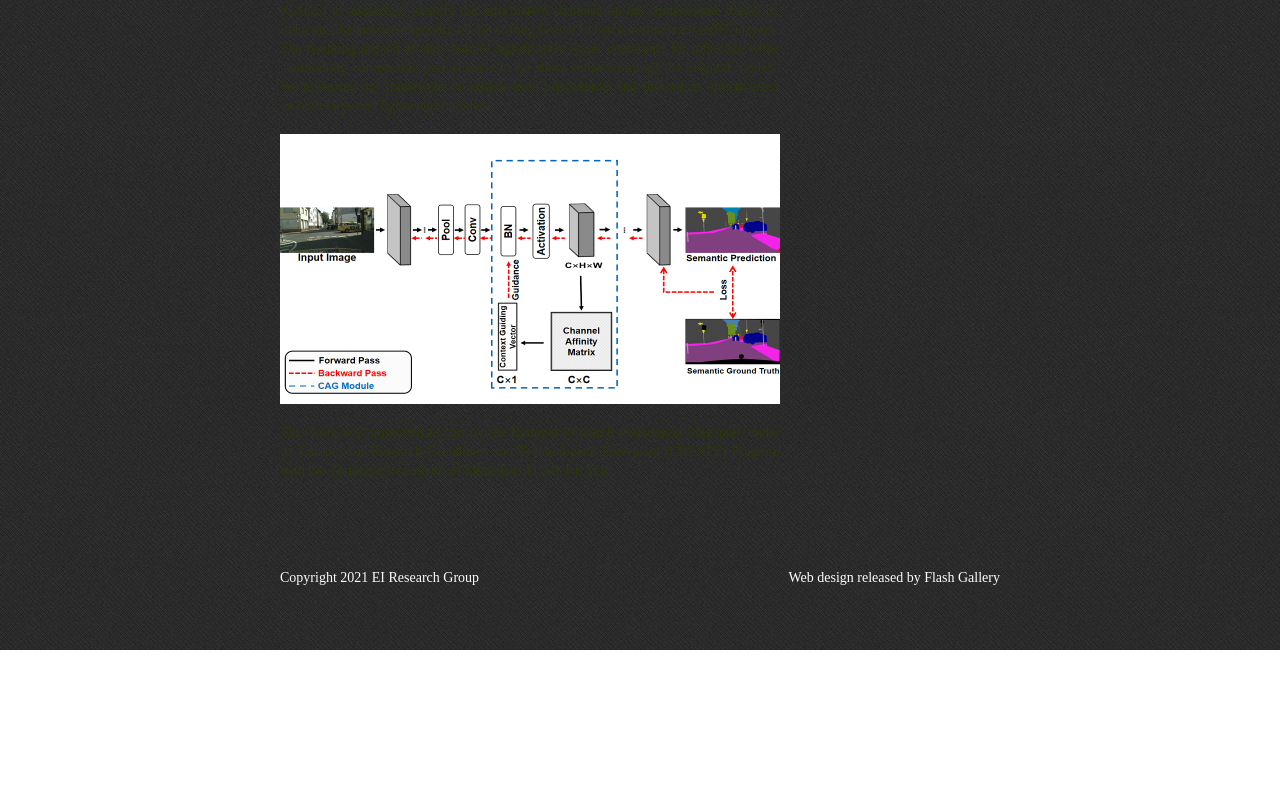
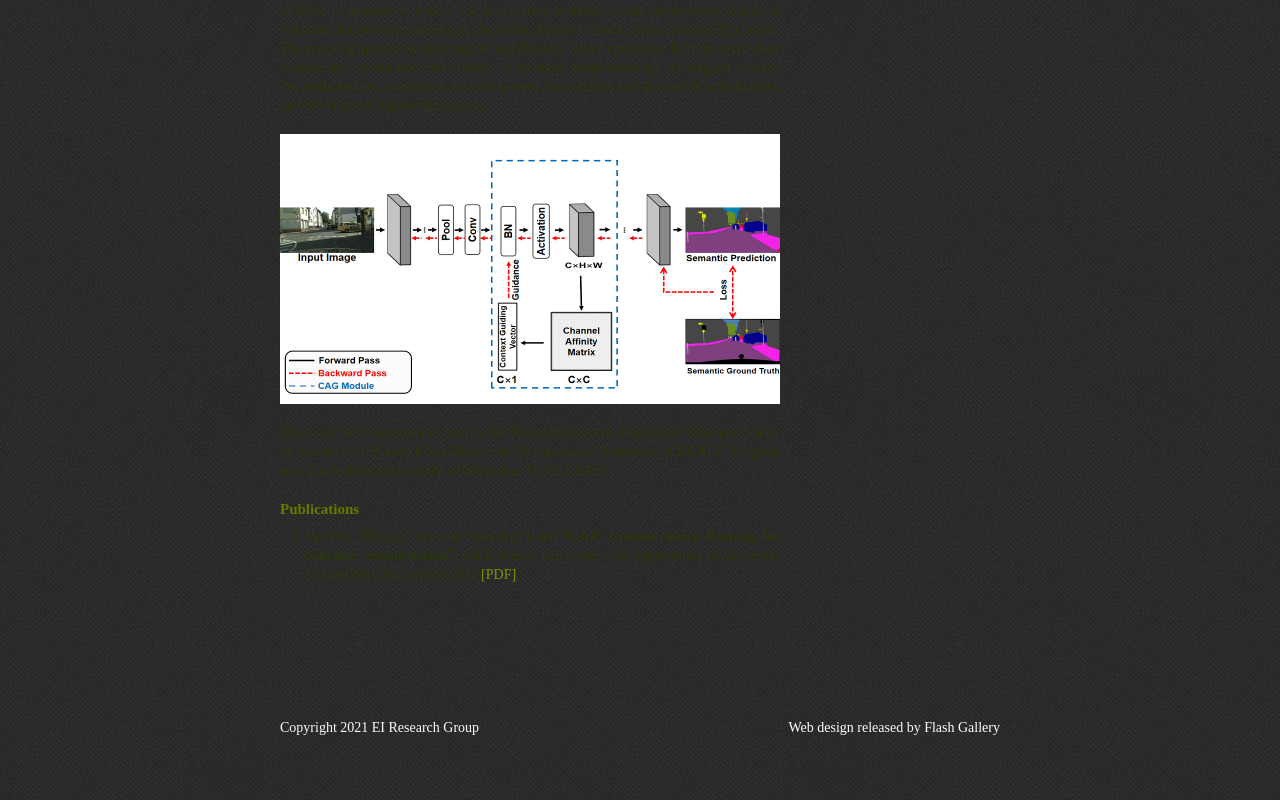
Before and after one commit to siewkeilam/ei-research-group, a plain HTML site: page vei.html in a window 1280 px wide. Shown: the part 1776-2576 px from the top of the page. Before the commit the page ends 2426 px from the top, so only its background shows below. Drawn offline with Linux system fonts and the light colour scheme.

Commit message:
Add files via upload

```diff
--- a/vei.html
+++ b/vei.html
@@ -83,6 +83,12 @@ on widely-used benchmarks and showed its effectiveness on both large and lightwe
 
 This work was supported in part by the National Research Foundation Singapore under its Campus for Research Excellence and Technological Enterprise (CREATE) Program with the Technical University of Munich at TUMCREATE.
 
+<h2>Publications</h2>
+<ol>
+<li>He Wei, Meiqing Wu and Siew-Kei Lam, <B>“CAP: Context-Aware Pruning for Semantic Segmentation”</B>, IEEE Winter Conference on Applications of Computer Vision (WACV), January 2021 <a href="Paper/2021B-He-WACV.pdf">[PDF]</a></li>
+</ol>
+<BR>
+
 <BR>
 
 
```
